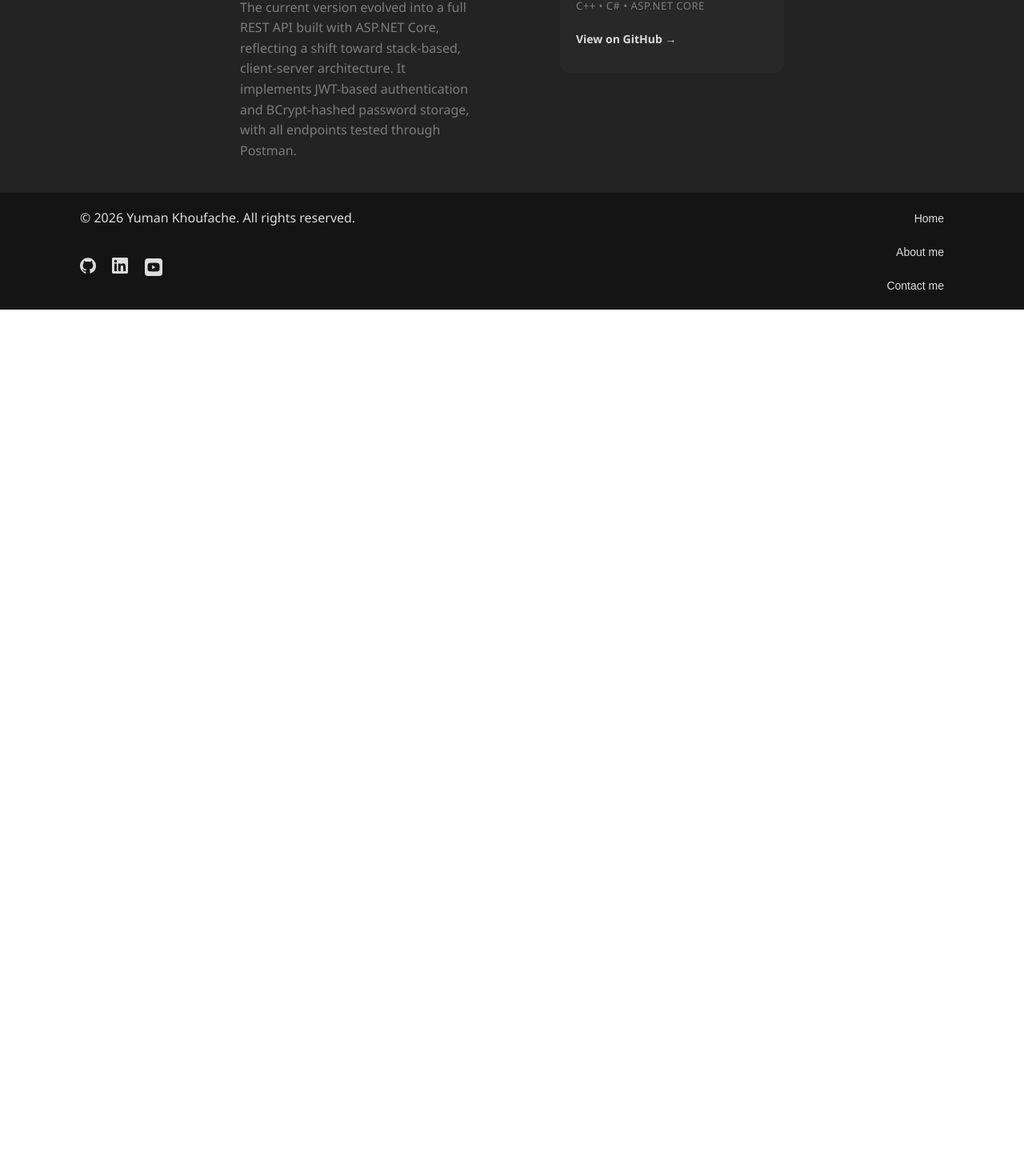
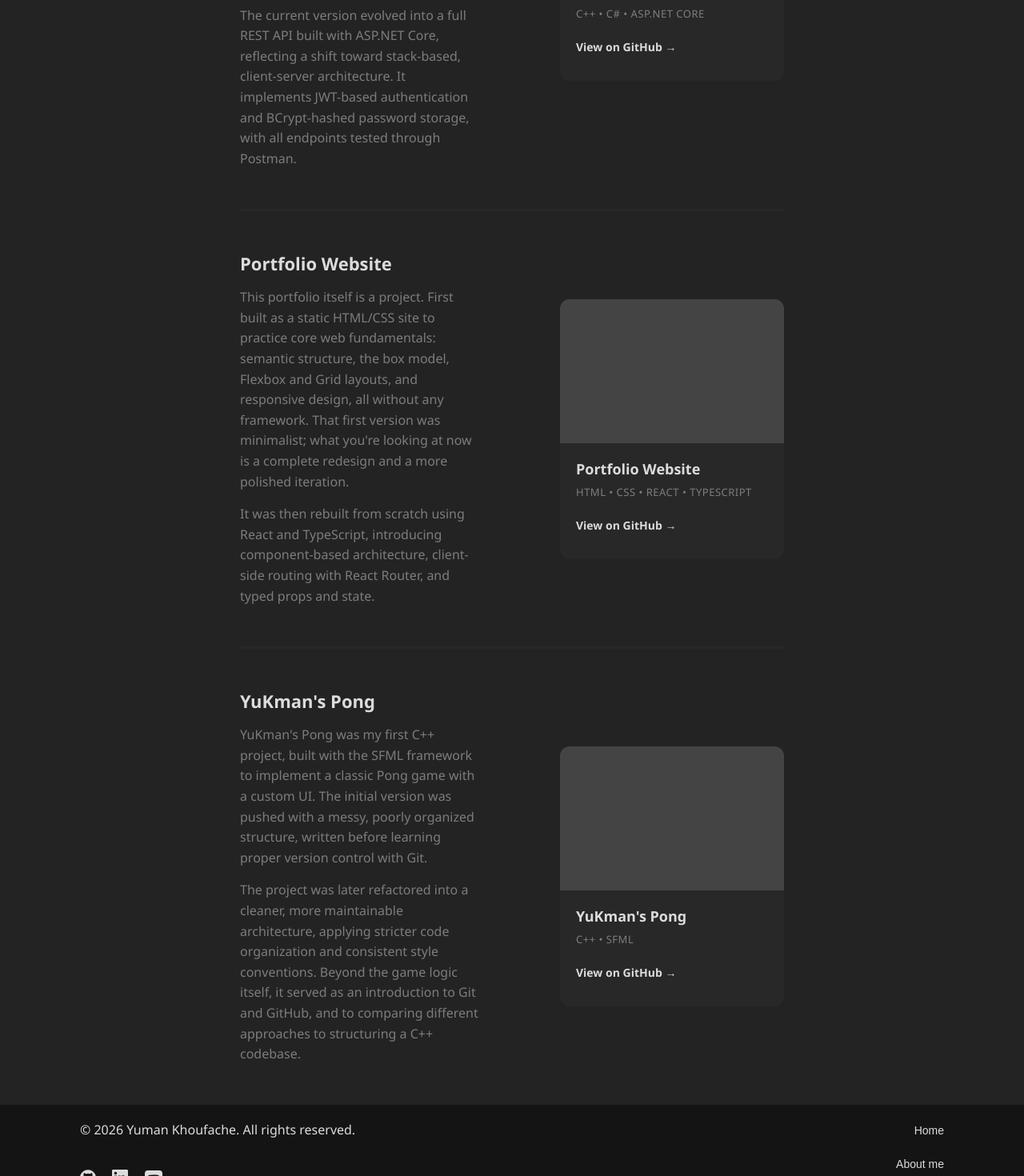
Before and after one commit to YumanKh/Portfolio, a React (Vite) app: page / in a window 1280 px wide. Shown: the part 516-1986 px from the top of the page at 80% size. Before the commit the page ends 903 px from the top, so only its background shows below. Built offline with nearby package versions, Linux system fonts and the light colour scheme.

Commit message:
feat: complete project showcase structure for featured projects - images pending

```diff
--- a/src/MainPage.tsx
+++ b/src/MainPage.tsx
@@ -30,6 +30,61 @@ const MainPage = () => {
                         </div>
                     </div>
                 </div>
+
+                <div className="portfolio-showcase">
+                    <div className="project-text">
+                        <h3>Portfolio Website</h3>
+                        <p>
+                            This portfolio itself is a project. First built as a static HTML/CSS site to
+                            practice core web fundamentals: semantic structure, the box model, Flexbox and
+                            Grid layouts, and responsive design, all without any framework. That first
+                            version was minimalist; what you're looking at now is a complete
+                            redesign and a more polished iteration.
+                        </p>
+                        <p>
+                            It was then rebuilt from scratch using React and TypeScript, introducing
+                            component-based architecture, client-side routing with React Router, and typed
+                            props and state.
+                        </p>
+                    </div>
+
+                    <div className="project-card">
+                        <div className="project-image portfolio-image"></div>
+                        <div className="project-card-info">
+                            <h4>Portfolio Website</h4>
+                            <p className="project-tag">HTML • CSS • React • TypeScript</p>
+                            <a className="project-link" href="https://github.com/YumanKh/Portfolio" target="_blank"> View on GitHub →</a>
+                        </div>
+                    </div>
+                </div>
+
+                <div className="pong-showcase">
+                    <div className="project-text">
+                        <h3>YuKman's Pong</h3>
+                        <p>
+                            YuKman's Pong was my first C++ project, built with the SFML framework to
+                            implement a classic Pong game with a custom UI. The initial version was
+                            pushed with a messy, poorly organized structure, written before learning proper
+                            version control with Git.
+                        </p>
+                        <p>
+                            The project was later refactored into a cleaner, more maintainable
+                            architecture, applying stricter code organization and consistent style
+                            conventions. Beyond the game logic itself, it served as an introduction
+                            to Git and GitHub, and to comparing different approaches to structuring
+                            a C++ codebase.
+                        </p>
+                    </div>
+
+                    <div className="project-card">
+                        <div className="project-image pong-image"></div>
+                        <div className="project-card-info">
+                            <h4>YuKman's Pong</h4>
+                            <p className="project-tag">C++ • SFML</p>
+                            <a className="project-link" href="https://github.com/YumanKh/Pong-SFML-CPP" target="_blank"> View on GitHub →</a>
+                        </div>
+                    </div>
+                </div>
             </main>
         </>
     )
--- a/src/index.css
+++ b/src/index.css
@@ -132,12 +132,32 @@ main {
     background-color: var(--page-bg);
     color: var(--text);
     padding-inline: 300px;
-    padding-top: 40px;
-    padding-bottom: 40px;
+    padding-top: 50px;
+    padding-bottom: 50px;
     display: flex;
+    flex-wrap: wrap;
+    gap: 50px;
+
+
+    .securevault-showcase {
+        display: flex;
+        align-items: center;
+        width: 100%;
+        gap: 100px;
+        padding-bottom: 50px;
+        border-bottom: 3px solid var(--card-bg);
     }
 
-.securevault-showcase {
+    .portfolio-showcase{
+        display: flex;
+        align-items: center;
+        width: 100%;
+        gap: 100px;
+        padding-bottom: 50px;
+        border-bottom: 3px solid var(--card-bg);
+    }
+
+    .pong-showcase{
         display: flex;
         align-items: center;
         width: 100%;
@@ -167,7 +187,7 @@ main {
         border-radius: 12px;
         overflow: hidden;
         background-color: var(--card-bg);
-    transition: box-shadow 0.5s ease;
+        transition: box-shadow 0.3s ease;
     }
 
     .project-card:hover {
@@ -181,7 +201,15 @@ main {
         background-size: cover;
         background-position: center;
 
-    .securevault-image {
+        &.securevault-image {
+            /* background image */
+        }
+
+        &.portfolio-image{
+            /* background image */
+        }
+
+        &.pong-showcase{
             /* background image */
         }
     }
@@ -219,3 +247,4 @@ main {
     .project-link:hover {
         text-decoration: underline;
     }
+}
```
Lines whose indentation alone changed are shown as unchanged.
